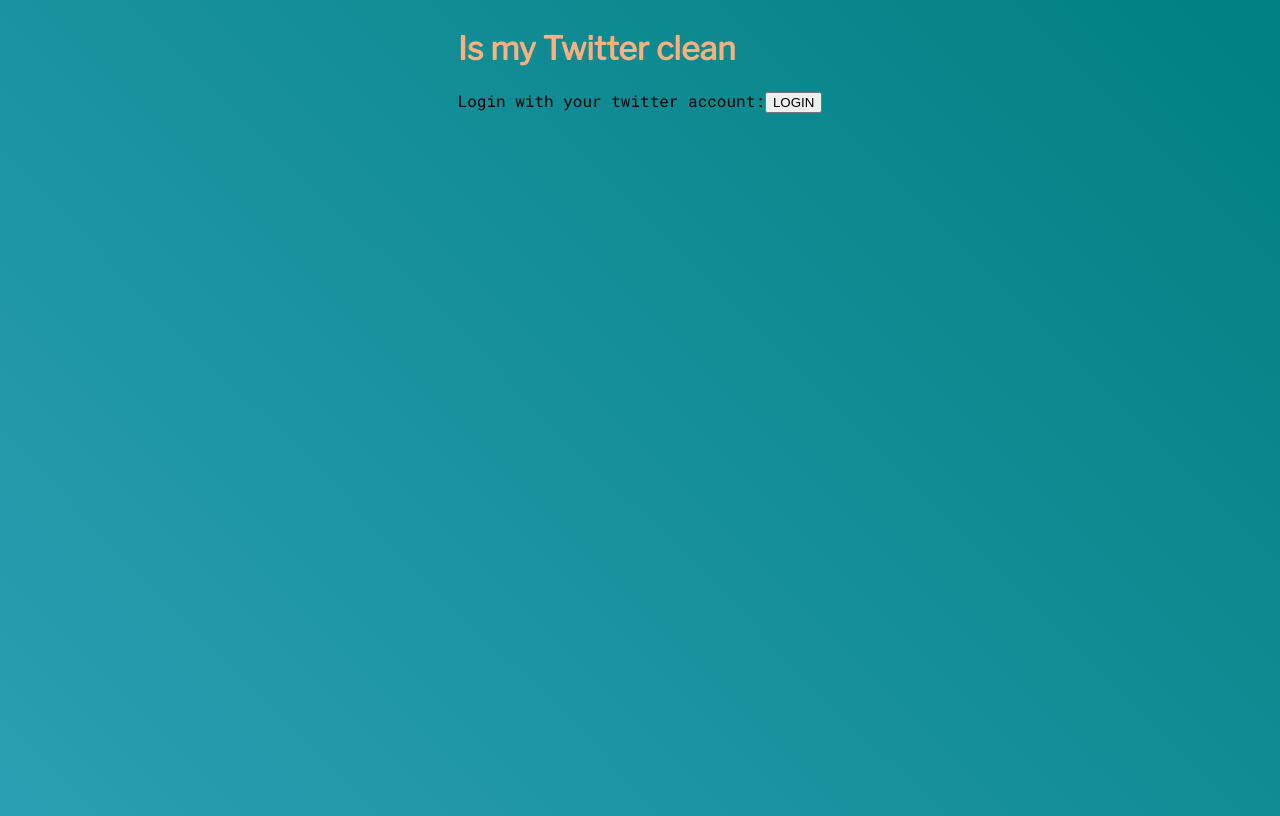
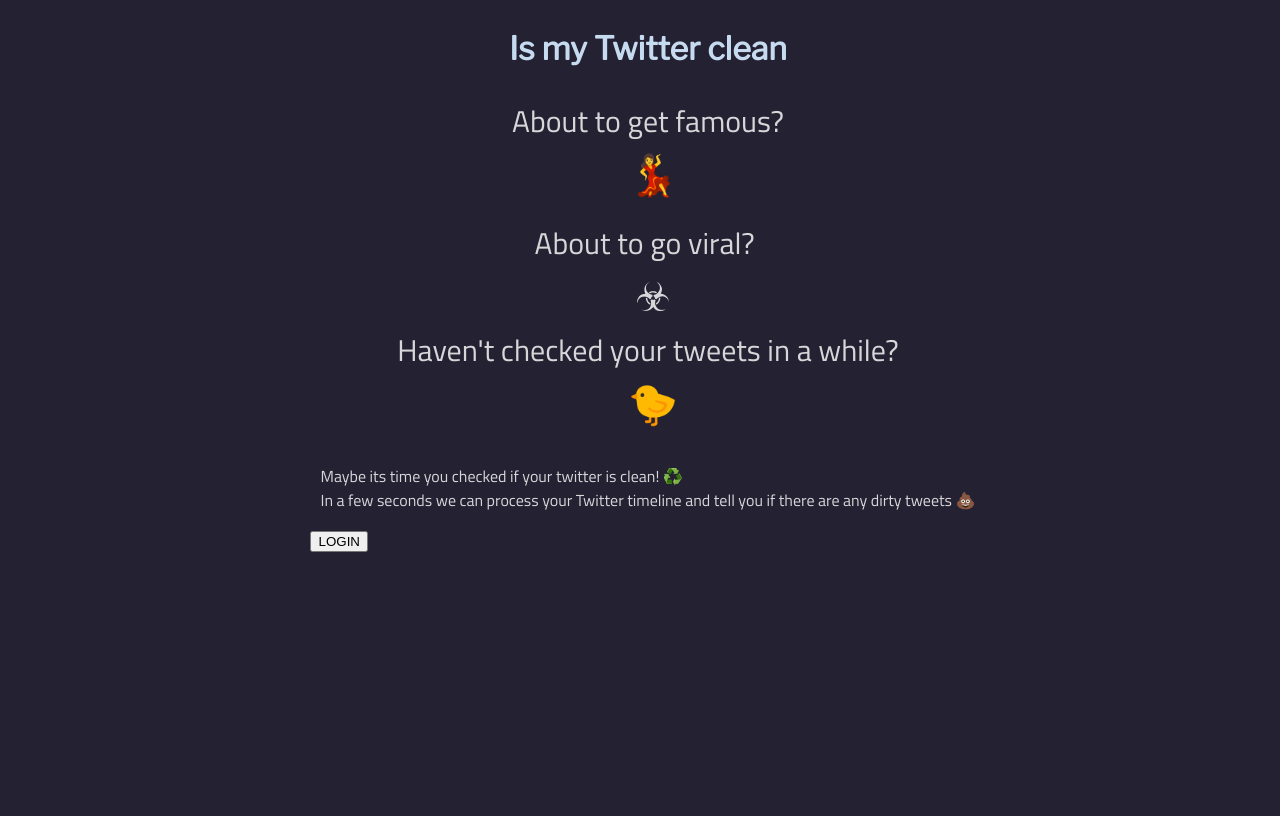
Before and after one commit to chrislaughlin/is-my-twitter-clean, a React app: page / in a window 1280 px wide. Built offline with nearby package versions, Linux system fonts and the light colour scheme.

Commit message:
adding styles

```diff
--- a/src/client/app/App.js
+++ b/src/client/app/App.js
@@ -6,6 +6,7 @@
 import type {Tweet} from "../types/tweet";
 import StyledApp from '../styles/app/styledApp';
 import StyledAppTitle from "../styles/app/styledAppTitle";
+import StyledAppContent from "../styles/app/styledAppContent";
 
 type Props = {
     loggedIn: Boolean,
@@ -19,10 +20,10 @@
     } = props;
     return (
         <StyledApp>
-            <div>
-                <StyledAppTitle>
+            <StyledAppTitle>
                     Is my Twitter clean
-                </StyledAppTitle>
+            </StyledAppTitle>
+            <StyledAppContent>
                 {
                     !loggedIn &&
                     <LandingView
@@ -32,7 +33,7 @@
                     loggedIn &&
                     <TweetView/>
                 }
-            </div>
+            </StyledAppContent>
         </StyledApp>
     )
 };
--- a/src/client/modules/landing/loginWithTwitter.js
+++ b/src/client/modules/landing/loginWithTwitter.js
@@ -1,5 +1,9 @@
 /* @flow */
 import React from 'react';
+import StyledLoginWithTwitterContainer from "../../styles/landing/styledLoginWithTwitterContainer";
+import StyledLoginWithTwitterList from "../../styles/landing/styledLoginWithTwitterList";
+import StyledLoginWithTwitterListItem from "../../styles/landing/styledLoginWithTwitterListItem";
+import StyledLoginWithTwitterListItemEmoji from "../../styles/landing/styledLoginWithTwitterListItemEmoji";
 
 export type Props = { onUserAuthClicked: Function };
 
@@ -9,14 +13,40 @@
     } = props;
 
     return (
-        <div>
-            Login with your twitter account:
+        <StyledLoginWithTwitterContainer>
+            <StyledLoginWithTwitterList>
+                <StyledLoginWithTwitterListItem>
+                    About to get famous?  <br/>
+                    <StyledLoginWithTwitterListItemEmoji>
+                        💃
+                    </StyledLoginWithTwitterListItemEmoji>
+                </StyledLoginWithTwitterListItem>
+                <li>
+                    About to go viral? ️ <br/>
+                    <StyledLoginWithTwitterListItemEmoji>
+                        ☣
+                    </StyledLoginWithTwitterListItemEmoji>
+                </li>
+                <li>
+                    Haven't checked your tweets in a while? <br/>
+                    <StyledLoginWithTwitterListItemEmoji>
+                        🐤
+                    </StyledLoginWithTwitterListItemEmoji>
+                </li>
+            </StyledLoginWithTwitterList>
+            <p>
+                Maybe its time you checked if your twitter is clean!
+                    ♻️
+                <br/>
+                In a few seconds we can process your Twitter timeline and tell you if there are any dirty tweets
+                    💩️
+            </p>
             <button
                 onClick={onUserAuthClicked}
             >
                 LOGIN
             </button>
-        </div>
+        </StyledLoginWithTwitterContainer>
     );
 };
 
--- a/src/client/styles/app/styledApp.js
+++ b/src/client/styles/app/styledApp.js
@@ -2,7 +2,8 @@
 import styled from 'styled-components';
 
 const StyledApp = styled.div`
-    font-family: 'Roboto Mono', monospace;
+    font-family: 'Titillium Web', sans-serif;
+    color: #313638;
 `;
 
 export default StyledApp;
--- /dev/null
+++ b/src/client/styles/app/styledAppContent.js
@@ -0,0 +1,7 @@
+import React from 'react';
+import styled from 'styled-components';
+
+const StyledAppContent = styled.div`
+    color: #D7D6D9;
+`;
+export default StyledAppContent;
--- a/src/client/styles/app/styledAppTitle.js
+++ b/src/client/styles/app/styledAppTitle.js
@@ -3,7 +3,9 @@
 
 const StyledAppTitle = styled.h1`
     font-family: 'Libre Franklin', sans-serif;
-    color: #FCB07E;
+    color: #C6DBF0;
+    font-weight: bolder;
+    text-align: center;
 `;
 
 export default StyledAppTitle;
--- /dev/null
+++ b/src/client/styles/landing/styledLoginWithTwitterContainer.js
@@ -0,0 +1,13 @@
+import React from 'react';
+import styled from 'styled-components';
+
+const StyledLoginWithTwitterContainer = styled.div`
+    p {
+        margin-left: 10px;
+        margin-right: 10px;
+        word-break: break-word;
+        text-align: start;
+    }
+`;
+
+export default StyledLoginWithTwitterContainer;
--- /dev/null
+++ b/src/client/styles/landing/styledLoginWithTwitterList.js
@@ -0,0 +1,13 @@
+import React from 'react';
+import styled from 'styled-components';
+
+const StyledLoginWithTwitterList = styled.ul`
+    list-style: none;
+    font-size: 30px;
+    text-align: center;
+    padding: 0px;
+    margin-left: 10px;
+    margin-right: 10px;
+`;
+
+export default StyledLoginWithTwitterList;
--- /dev/null
+++ b/src/client/styles/landing/styledLoginWithTwitterListItem.js
@@ -0,0 +1,8 @@
+import React from 'react';
+import styled from 'styled-components';
+
+const StyledLoginWithTwitterListItem = styled.li`
+    padding-bottom: 15px;
+`;
+
+export default StyledLoginWithTwitterListItem;
--- /dev/null
+++ b/src/client/styles/landing/styledLoginWithTwitterListItemEmoji.js
@@ -0,0 +1,10 @@
+import React from 'react';
+import styled from 'styled-components';
+
+const StyledLoginWithTwitterListItemEmoji = styled.span`
+    font-size: 40px;
+    text-decoration: none;
+    padding-left: 10px;
+`;
+
+export default StyledLoginWithTwitterListItemEmoji;
--- a/src/index.css
+++ b/src/index.css
@@ -1,19 +1,14 @@
 body {
-  background: -moz-linear-gradient(45deg, rgba(43,158,179,1) 0%, rgba(0,128,128,1) 100%); /* ff3.6+ */
-  background: -webkit-gradient(linear, left bottom, right top, color-stop(0%, rgba(43,158,179,1)), color-stop(100%, rgba(0,128,128,1))); /* safari4+,chrome */
-  background: -webkit-linear-gradient(45deg, rgba(43,158,179,1) 0%, rgba(0,128,128,1) 100%); /* safari5.1+,chrome10+ */
-  background: -o-linear-gradient(45deg, rgba(43,158,179,1) 0%, rgba(0,128,128,1) 100%); /* opera 11.10+ */
-  background: -ms-linear-gradient(45deg, rgba(43,158,179,1) 0%, rgba(0,128,128,1) 100%); /* ie10+ */
-  background: linear-gradient(45deg, rgba(43,158,179,1) 0%, rgba(0,128,128,1) 100%); /* w3c */
-  filter: progid:DXImageTransform.Microsoft.gradient( startColorstr='#008080', endColorstr='#2B9EB3',GradientType=1 ); /* ie6-9 */
+  background-color: #242132;
+  font-family: sans-serif;
+  display: -webkit-box;
+  display: -ms-flexbox;
+  display: flex;
+  -webkit-box-pack: center;
+  -ms-flex-pack: center;
+  justify-content: center;
+  -webkit-box-align: center;
+  -ms-flex-align: center;
+  align-items: center;
+  width: 100vw;
 }
-body {
-  font-family: sans-serif;
-  height: 100vh;
-}
-
-#app {
-  display: flex;
-  justify-content: center;
-  align-items: center;
-}
--- a/src/index.html
+++ b/src/index.html
@@ -7,6 +7,7 @@
     <title>Is my Twitter clean</title>
     <meta name="description" content="">
     <link href="https://fonts.googleapis.com/css?family=Libre+Franklin|Roboto+Mono" rel="stylesheet">
+    <link href="https://fonts.googleapis.com/css?family=Fjalla+One|Titillium+Web" rel="stylesheet">
   </head>
   <body>
     <div id="app"></div>
```
